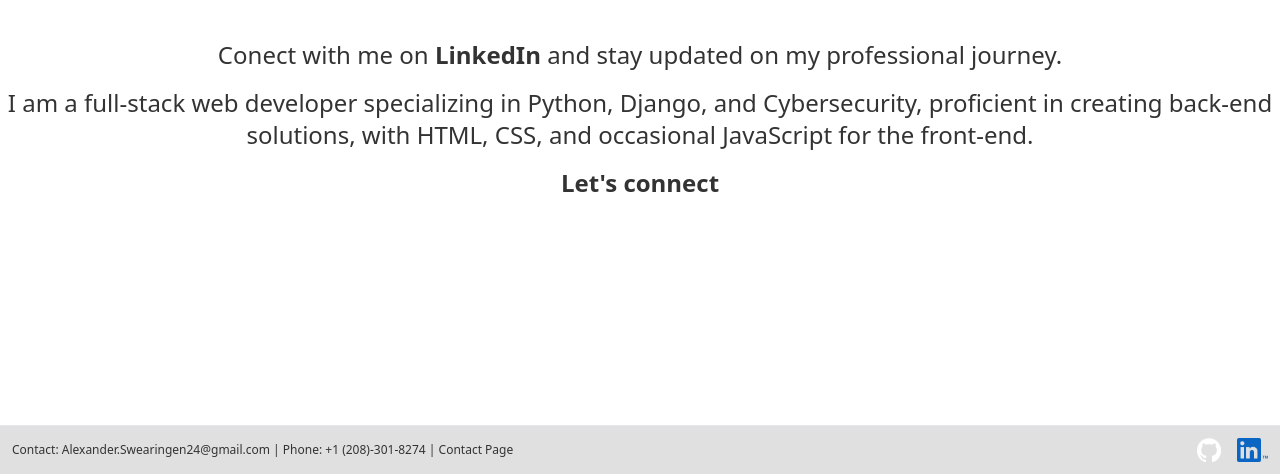
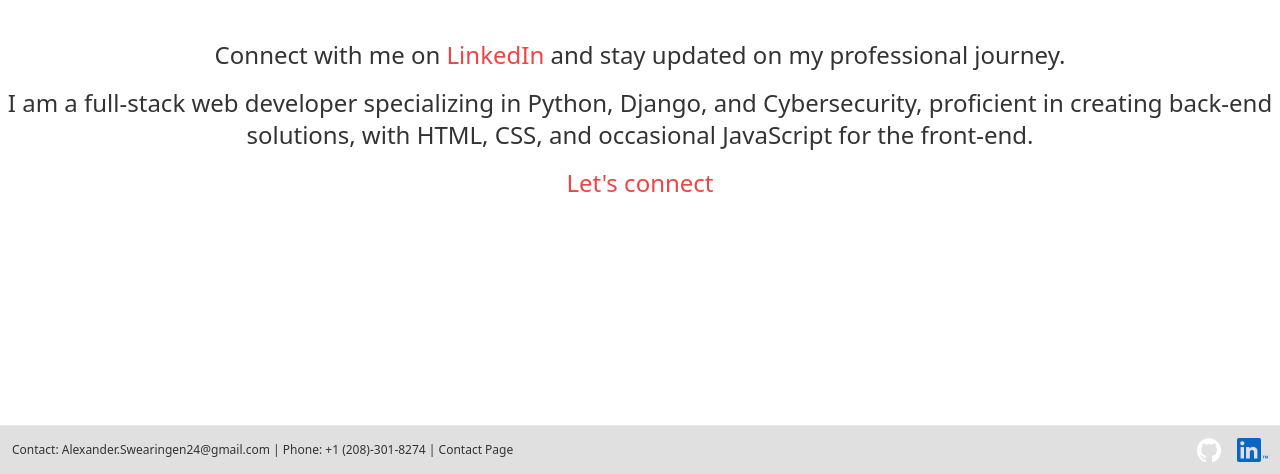
Before and after one commit to ZanderCoding/Portfo_Django, a Django app: page / in a window 1280 px wide. Shown: the part 326-800 px from the top of the page. Run offline with Django 4.2, Linux system fonts and the light colour scheme; parts of the project's set-up code (start-up, migrations or seed data) failed here and were passed over.

Commit message:
Changed link color and fixed typo

```diff
--- a/portfo/templates/portfo/index.html
+++ b/portfo/templates/portfo/index.html
@@ -14,7 +14,7 @@
         </div>
     </header>
     <section class="mt-10 text-center">
-        <p class="text-2xl mb-4">Conect with me on <a class="font-bold"
+        <p class="text-2xl mb-4">Connect with me on <a class="text-red-500"
             href="https://www.linkedin.com/in/alexander-swearingen-655047262/"
             target="_blank" rel="noopener noreferrer">LinkedIn </a>
             and stay updated on my professional journey.
@@ -23,7 +23,7 @@
             Django, and Cybersecurity, proficient in creating back-end solutions,
             with HTML, CSS, and occasional JavaScript for the front-end.
         </p>
-        <p class="text-2xl mt-4 font-bold">
+        <p class="text-2xl mt-4 text-red-500">
             <a href="https://www.linkedin.com/in/alexander-swearingen-655047262/"
                 target="_blank" rel="noopener noreferrer">
                 Let's connect
```
